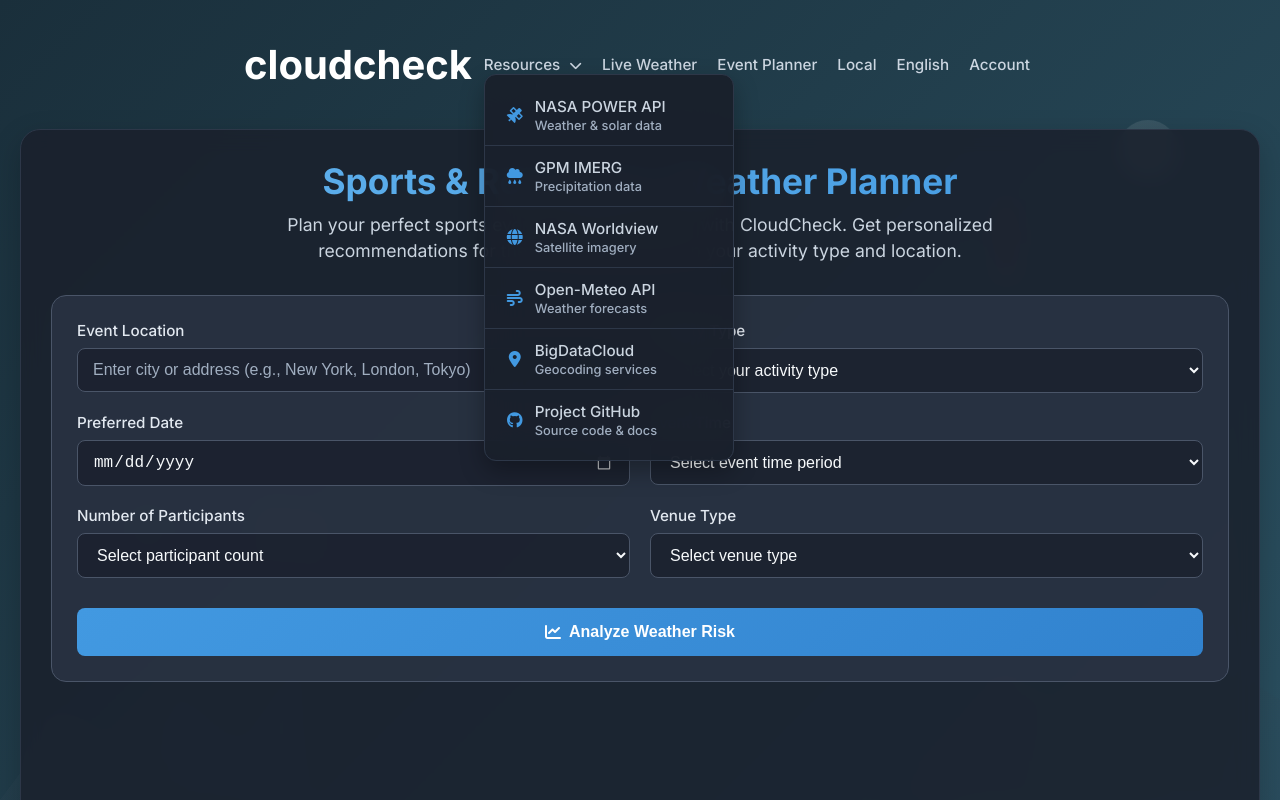
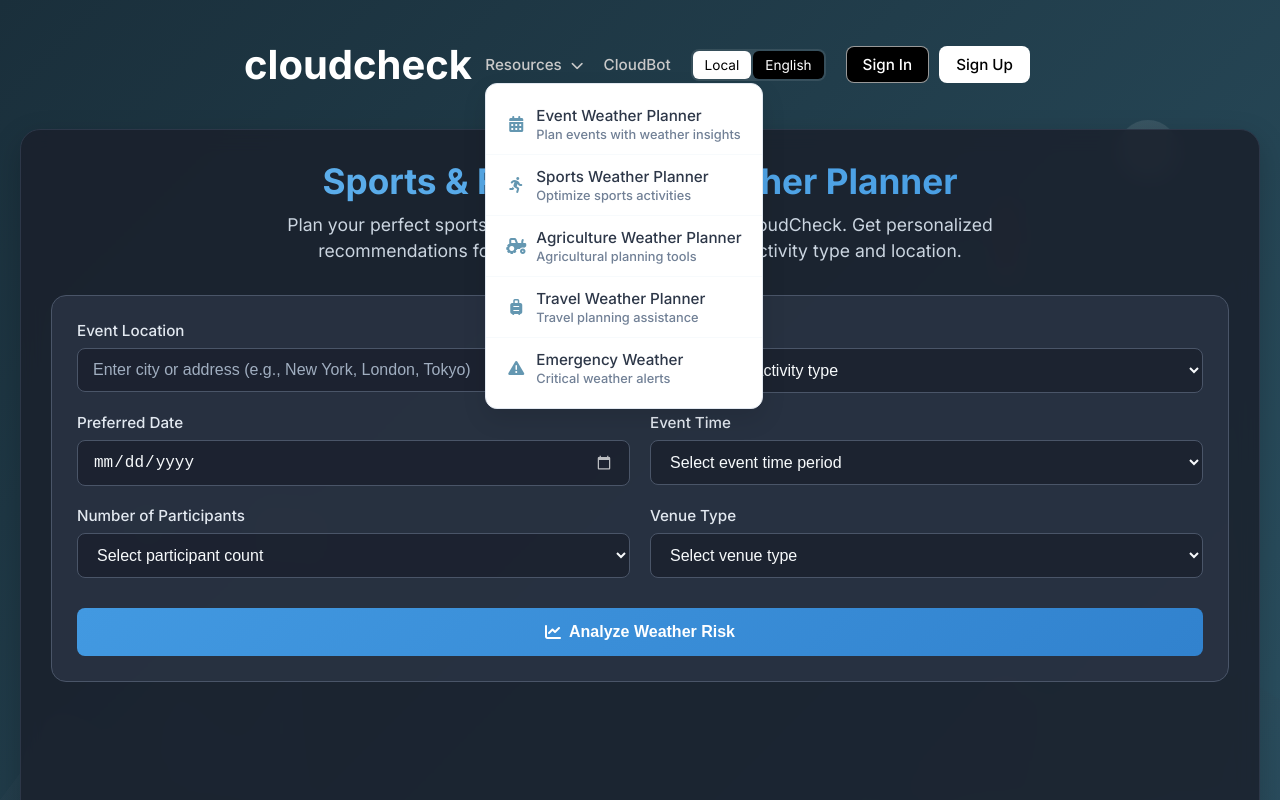
Before and after one commit to LazimSarwar/cloudcheck, a plain HTML site: page sports_weather_planner.html in a window 1280 px wide. Both pictures are taken after a click on the link "Resources". Shown: the top 800 px of the page. Drawn offline with nearby package versions, Linux system fonts and the light colour scheme.

Commit message:
Update sports_weather_planner.html

```diff
--- a/sports_weather_planner.html
+++ b/sports_weather_planner.html
@@ -156,7 +156,6 @@
       position: relative;
     }
 
-    /* Logo */
     .logo {
       font-size: 2.5rem;
       font-weight: 700;
@@ -167,7 +166,12 @@
       padding-left: 17%;
     }
 
-    /* Nav links */
+    @keyframes stormShimmer {
+      0% { background-position: 0% 50%; }
+      50% { background-position: 100% 50%; }
+      100% { background-position: 0% 50%; }
+    }
+
     .nav-links {
       display: flex;
       gap: 20px;
@@ -177,7 +181,7 @@
     }
 
     .nav-links a {
-      color: #cbd5e0;
+      color: #c9c9c9;
       text-decoration: none;
       font-size: 0.95rem;
       transition: color 0.3s ease;
@@ -187,23 +191,22 @@
     }
 
     .nav-links a:hover {
-      color: #ffffff;
-    }
-
-    /* Resources Dropdown */
+      color: #000;
+    }
+
     .resources-dropdown {
       position: absolute;
       top: 100%;
       left: 0;
-      background: rgba(26, 32, 44, 0.95);
+      background: white;
       backdrop-filter: blur(20px);
-      border: 1px solid #2d3748;
+      border: 1px solid #e2e8f0;
       border-radius: 12px;
       min-width: 250px;
       padding: 10px 0;
       z-index: 1000;
       display: none;
-      box-shadow: 0 10px 25px rgba(0,0,0,0.3);
+      box-shadow: 0 10px 25px rgba(0,0,0,0.1);
     }
 
     .resources-dropdown.show {
@@ -224,17 +227,17 @@
 
     .resource-item {
       padding: 12px 20px;
-      color: #e2e8f0;
+      color: #2d3748 !important;
       text-decoration: none;
       display: flex;
       align-items: center;
       gap: 10px;
       transition: all 0.3s ease;
-      border-bottom: 1px solid #2d3748;
+      border-bottom: 1px solid #f7fafc;
     }
 
     .resource-item:hover {
-      background: rgba(66, 153, 225, 0.1);
+      background: #f7fafc;
       transform: translateX(1px);
     }
 
@@ -244,7 +247,7 @@
 
     .resource-icon {
       font-size: 1rem;
-      color: #4299e1;
+      color: #6497b1;
       width: 20px;
       text-align: center;
     }
@@ -255,8 +258,72 @@
 
     .resource-desc {
       font-size: 0.8rem;
-      color: #a0aec0;
+      color: #718096;
       margin-top: 2px;
+    }
+
+    .language-toggle {
+      display: flex;
+      background: rgba(255, 255, 255, 0.1);
+      border-radius: 8px;
+      padding: 2px;
+      gap: 2px;
+    }
+
+    .lang-btn {
+      font-family: 'Inter', sans-serif;
+      padding: 6px 12px;
+      border-radius: 6px;
+      border: none;
+      background: #000;
+      color: #ffffff;
+      font-size: 0.85rem;
+      cursor: pointer;
+      transition: all 0.3s ease;
+    }
+
+    .lang-btn.active {
+      background: rgb(255, 255, 255);
+      color: rgb(0, 0, 0);
+    }
+
+    .auth-buttons {
+      display: flex;
+      gap: 10px;
+    }
+
+    .auth-btn {
+      padding: 8px 16px;
+      border-radius: 8px;
+      font-size: 0.9rem;
+      font-weight: 500;
+      cursor: pointer;
+      transition: all 0.3s ease;
+      text-decoration: none;
+    }
+
+    .signin-btn {
+      background: #000;
+      border: 1px solid rgba(255, 255, 255, 0.601);
+      color: white !important;
+    }
+
+    .signin-btn:hover {
+      background: rgb(255, 255, 255);
+      color: #000 !important;
+    }
+
+    .signup-btn {
+      background: #ffffff;
+      border: 1px solid rgba(255, 255, 255, 0.601);
+      color: rgb(0, 0, 0) !important;
+    }
+
+    .signup-btn:hover {
+      transform: translateY(-0.3px);
+      background: rgb(0, 0, 0);
+      color: #ffffff !important;
+      border: 1px solid rgba(255, 255, 255, 0.601);
     }
 
     /* Dashboard */
@@ -983,54 +1050,51 @@
     <div class="nav-links">
       <a href="#" id="resourcesLink">Resources <i class="fas fa-chevron-down" style="font-size: 0.8rem; margin-left: 5px;"></i></a>
       <div class="resources-dropdown" id="resourcesDropdown">
-        <a href="https://power.larc.nasa.gov/" class="resource-item" target="_blank">
-          <i class="fas fa-satellite resource-icon"></i>
+        <a href="event_weather_planner.html" class="resource-item">
+          <i class="fas fa-calendar-alt resource-icon"></i>
           <div class="resource-text">
-            <div>NASA POWER API</div>
-            <div class="resource-desc">Weather & solar data</div>
+            <div>Event Weather Planner</div>
+            <div class="resource-desc">Plan events with weather insights</div>
           </div>
         </a>
-        <a href="https://gpm.nasa.gov/" class="resource-item" target="_blank">
-          <i class="fas fa-cloud-rain resource-icon"></i>
+        <a href="sports_weather_planner.html" class="resource-item">
+          <i class="fas fa-running resource-icon"></i>
           <div class="resource-text">
-            <div>GPM IMERG</div>
-            <div class="resource-desc">Precipitation data</div>
+            <div>Sports Weather Planner</div>
+            <div class="resource-desc">Optimize sports activities</div>
           </div>
         </a>
-        <a href="https://worldview.earthdata.nasa.gov/" class="resource-item" target="_blank">
-          <i class="fas fa-globe resource-icon"></i>
+        <a href="agriculture_weather_planner.html" class="resource-item">
+          <i class="fas fa-tractor resource-icon"></i>
           <div class="resource-text">
-            <div>NASA Worldview</div>
-            <div class="resource-desc">Satellite imagery</div>
+            <div>Agriculture Weather Planner</div>
+            <div class="resource-desc">Agricultural planning tools</div>
           </div>
         </a>
-        <a href="https://open-meteo.com/" class="resource-item" target="_blank">
-          <i class="fas fa-wind resource-icon"></i>
+        <a href="travel_weather_planner.html" class="resource-item">
+          <i class="fas fa-suitcase-rolling resource-icon"></i>
           <div class="resource-text">
-            <div>Open-Meteo API</div>
-            <div class="resource-desc">Weather forecasts</div>
+            <div>Travel Weather Planner</div>
+            <div class="resource-desc">Travel planning assistance</div>
           </div>
         </a>
-        <a href="https://api.bigdatacloud.net/" class="resource-item" target="_blank">
-          <i class="fas fa-map-marker-alt resource-icon"></i>
+        <a href="emergency.html" class="resource-item">
+          <i class="fas fa-exclamation-triangle resource-icon"></i>
           <div class="resource-text">
-            <div>BigDataCloud</div>
-            <div class="resource-desc">Geocoding services</div>
-          </div>
-        </a>
-        <a href="https://github.com/your-repo" class="resource-item" target="_blank">
-          <i class="fab fa-github resource-icon"></i>
-          <div class="resource-text">
-            <div>Project GitHub</div>
-            <div class="resource-desc">Source code & docs</div>
+            <div>Emergency Weather</div>
+            <div class="resource-desc">Critical weather alerts</div>
           </div>
         </a>
       </div>
-      <a href="index.html">Live Weather</a>
-      <a href="event-planner.html">Event Planner</a>
-      <a href="#">Local</a>
-      <a href="#">English</a>
-      <a href="login.html">Account</a>
+      <a href="chatbot.html">CloudBot</a>
+      <div class="language-toggle">
+        <button class="lang-btn active" id="localBtn">Local</button>
+        <button class="lang-btn" id="englishBtn">English</button>
+      </div>
+      <div class="auth-buttons">
+        <a href="login.html" class="auth-btn signin-btn">Sign In</a>
+        <a href="signup.html" class="auth-btn signup-btn">Sign Up</a>
+      </div>
     </div>
   </div>
 
@@ -1272,6 +1336,8 @@
     const lastUpdated = document.getElementById('lastUpdated');
     const eventLocation = document.getElementById('eventLocation');
     const locationSuggestions = document.getElementById('locationSuggestions');
+    const localBtn = document.getElementById('localBtn');
+    const englishBtn = document.getElementById('englishBtn');
 
     // Map variable
     let eventMap = null;
@@ -1296,6 +1362,17 @@
         e.preventDefault();
         resourcesDropdown.classList.toggle('show');
     });
+
+    // Language toggle functionality
+      localBtn.addEventListener('click', function() {
+        localBtn.classList.add('active');
+        englishBtn.classList.remove('active');
+      });
+
+      englishBtn.addEventListener('click', function() {
+        englishBtn.classList.add('active');
+        localBtn.classList.remove('active');
+      });
 
     // Close dropdown when clicking outside
     document.addEventListener('click', function(e) {
```
